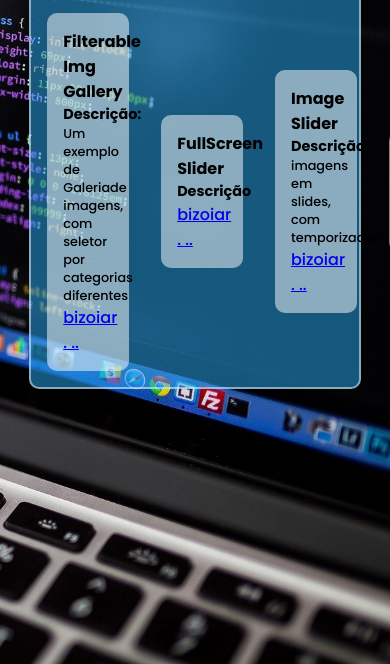
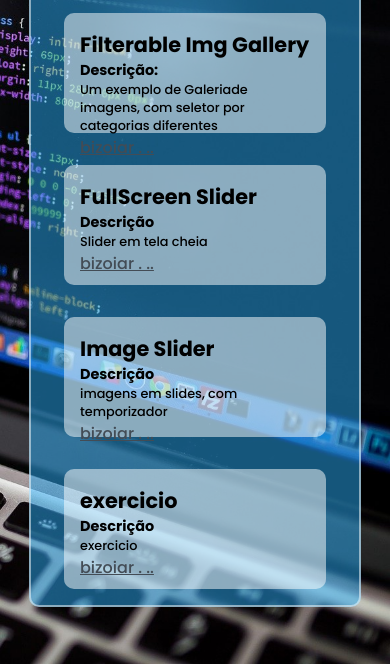
Before and after one commit to Kaue-G/exercicios, a plain HTML site: page index.html in a window 390 px wide. Shown: the part 180-844 px from the top of the page. Drawn offline with Linux system fonts and the light colour scheme.

Commit message:
adicionando responsividade, hover. ajustes no index

```diff
--- a/fullScreen-Slider/script.js
+++ b/fullScreen-Slider/script.js
@@ -16,7 +16,7 @@ let sliderImages = document.querySelectorAll('.slide'),
         }
 
         //Show preview
-        function slideLeft(){
+        function sliderLeft(){
             reset();
             sliderImages[current - 1].style.display = 'block';
             current--;
@@ -25,7 +25,7 @@ let sliderImages = document.querySelectorAll('.slide'),
         //Show next
         function sliderRight(){
             reset();
-            sliderImages[current + 1].style.display = 'block'
+            sliderImages[current + 1].style.display = 'block';
             current++;
         }
 
--- a/index.html
+++ b/index.html
@@ -21,7 +21,7 @@
                 <div class="exercicio">
                     <h2>FullScreen Slider</h2>
                     <h3>Descrição</h3>
-                    <p></p>
+                    <p>Slider em tela cheia</p>
                     <a href="fullScreen-Slider/">bizoiar . ..</a>
                 </div>
                 <div class="exercicio">
@@ -34,7 +34,7 @@
                     <h2>exercicio</h2>
                     <h3>Descrição</h3>
                     <p>exercicio</p>
-                    <a href="joel_galeria/">exercicio</a>
+                    <a href="#">bizoiar . ..</a>
                 </div>
             </div>
         </div>
--- a/style.css
+++ b/style.css
@@ -30,7 +30,7 @@
 
 .title {
     padding-left: 20px;
-    background: rgb(102, 46, 46, .6) ;
+    background: rgba(102, 46, 46, .6) ;
 
 
     border: solid rgba(255, 255, 255, .5);
@@ -41,6 +41,8 @@
 .exercicios {
     background: rgba(43, 172, 246, .5);
     display: flex;
+    width: 100%;
+    flex-wrap: wrap;
 
     justify-content: space-around;
     align-items: center;
@@ -50,16 +52,27 @@
     border-radius: 0 0 10px 10px;
 }
 
-.exercicio {
+.exercicios .exercicio {
     background: rgba(255, 255, 255, .5);
     border-radius: 10px;
     padding: 1rem;
     margin: 1rem;
-    width: 25%;
+    width: 20%;
+    height: 120px;
+
+    display: flex;
+    flex-direction: column;
+    justify-content: space-around;
+
+    transition: 1s;
+}
+.exercicios .exercicio:hover {
+    background: rgba(102, 46, 46, .6);
+    color: #fff;
 }
 
 .exercicio h2{
-    font-size: 1rem;
+    font-size: 1.3rem;
 }
 
 .exercicio h3{
@@ -69,3 +82,48 @@
 .exercicio p{
     font-size: .8rem;
 }
+
+.exercicio a{
+    color: rgb(67, 76, 85);
+    transition: 1s;
+}
+
+.exercicio:hover a{
+    color: rgb(56, 240, 185);
+}
+
+@media (max-width: 1450px) {
+    .exercicio {
+        min-width: 22%;
+    }
+}
+@media (max-width: 1350px) {
+    .exercicio {
+        min-width: 25%;
+    }
+}
+@media (max-width: 1250px) {
+    .exercicio {
+        min-width: 30%;
+    }
+}
+@media (max-width: 1140px) {
+    .exercicio {
+        min-width: 35%;
+    }
+}
+@media (max-width: 830px) {
+    .exercicio {
+        min-width: 40%;
+    }
+}
+@media (max-width: 740px) {
+    .exercicio {
+        min-width: 60%;
+    }
+}
+@media (max-width: 600px) {
+    .exercicio {
+        min-width: 80%;
+    }
+}
```
Also changed, not shown: fullScreen-Slider/index.html (+0 -3 lines).
